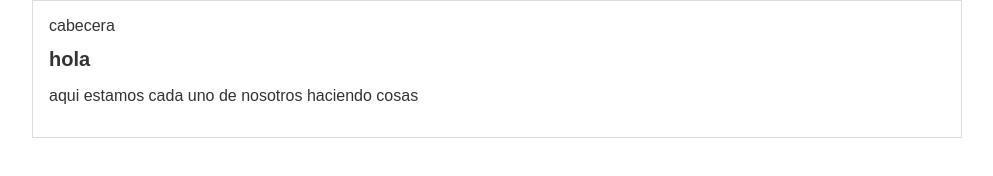
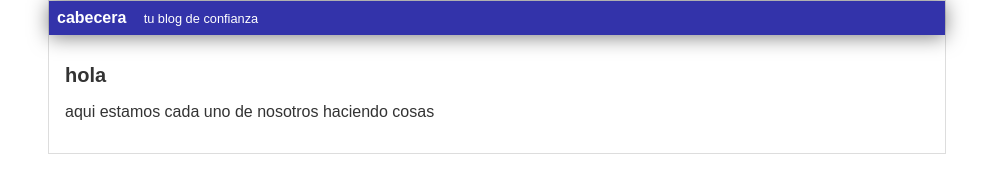
Before and after one commit to jcmunozo/hyperblog, a plain HTML site: page blogpost.html in a window 1280 px wide. Shown: the whole page, without its empty margins (143-1136 px from the left). Drawn offline with Linux system fonts and the light colour scheme.

Commit message:
Finalizada la cabecera con color Azul

```diff
--- a/blogpost.html
+++ b/blogpost.html
@@ -9,7 +9,12 @@
 </head>
 <body>
     <div id="container">
-        <div id="cabecera">cabecera</div>
+        <div id="cabecera">
+            cabecera
+            <span id="tagline">
+                tu blog de confianza
+            </span>
+        </div>
         <div id="post">
             <h1>hola</h1>
             <p>aqui estamos cada uno de nosotros
--- a/css/stilos.css
+++ b/css/stilos.css
@@ -6,9 +6,22 @@
     margin: 0;
     padding: 0;
 }
+#cabecera{
+    background: #33A;
+    color: white;
+    font-weight: bold;
+    box-shadow: 0px 2px 20px 0px rgba(0,0,0,0.5);
+    margin: 0;
+    padding: 0.5em;
+}
+#cabecera #tagline{
+    padding: 0 0 0 1em;
+    font-weight: normal;
+    font-size: 0.8em;
+}
 #container{
     width: 70%;
-    padding: 1em;
+    padding: 0;
     text-align: left;
     border: 1px solid #ddd;
     margin: 0 auto;
@@ -16,3 +29,6 @@
 #container h1{
     font-size: 20px;
 }
+#post{
+padding: 1em;
+}
```
